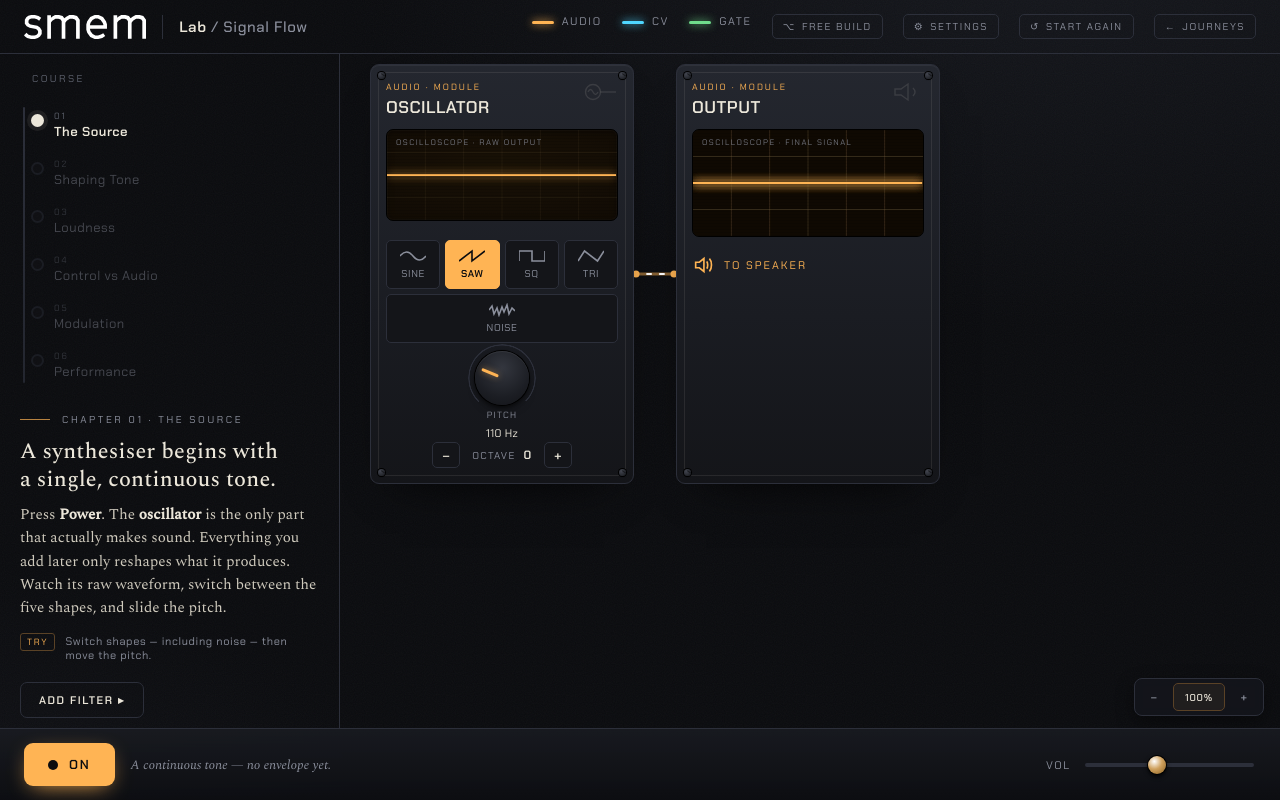
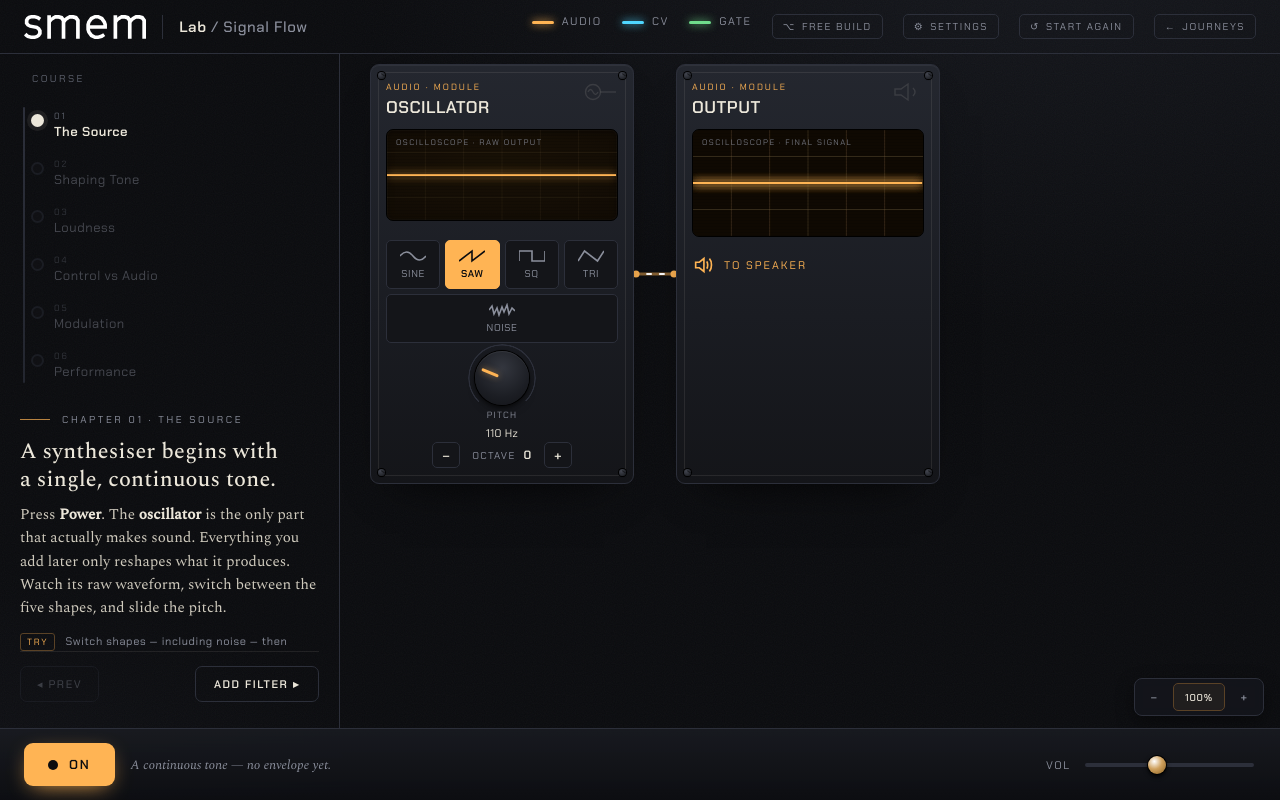
Before and after one commit to smemmusic/smemlab, a React (Vite) app: page / in a window 1280 px wide. Both pictures are taken after a click on the button 500 px from the left and 528 px from the top of the page. Built offline with nearby package versions, Linux system fonts and the light colour scheme.

Commit message:
narrator transport

```diff
--- a/src/components/Narrator.jsx
+++ b/src/components/Narrator.jsx
@@ -15,6 +15,7 @@ export function Narrator() {
   const freeMode     = useSynthStore((s) => s.ui.freeMode);
   const addCanonical = useSynthStore((s) => s.addCanonicalModule);
   const nextChapter  = useSynthStore((s) => s.nextChapter);
+  const goChapter    = useSynthStore((s) => s.goChapter);
   const focusedType  = useSynthStore((s) => s.ui.focusedModuleSlot);
   const clearFocus   = useSynthStore((s) => s.clearFocus);
   const setMobileView = useSynthStore((s) => s.setMobileView);
@@ -66,8 +67,13 @@ export function Narrator() {
     ? `Add ${upcomingManifest.meta.title} ▸`
     : NARRATOR_UI.next;
 
+  function handlePrev() {
+    if (safeIdx > 0) goChapter(safeIdx - 1);
+  }
+
   return (
     <div className={"narrator " + c.kind}>
+      <div className="narrator-body">
         <div className={"eyebrow " + c.kind}>
           <span className="rule" />
           {NARRATOR_UI.chapterPrefix} {c.ix} · {c.nm}
@@ -75,7 +81,16 @@ export function Narrator() {
         <h2>{c.title}</h2>
         <p dangerouslySetInnerHTML={{ __html: c.prose }} />
         <div className="try">{c.tryit}</div>
+      </div>
       <div className="nav-row">
+        <button
+          className="prevbtn"
+          onClick={handlePrev}
+          disabled={safeIdx === 0}
+          title="Previous chapter"
+        >
+          ◂ Prev
+        </button>
         {!atEnd
           ? <button className="nextbtn" onClick={handleNext}>{label}</button>
           : <span className="await">{NARRATOR_UI.done}</span>}
--- a/src/styles/global.css
+++ b/src/styles/global.css
@@ -71,13 +71,17 @@ header {
   flex-wrap: wrap;
 }
 
-/* ---------------- sidebar (narrative) ---------------- */
+/* ---------------- sidebar (narrative) ----------------
+   Flex column so the narrator can claim all remaining vertical space and
+   pin its prev/next bar to the bottom. ChapterRail keeps its natural height;
+   only the narrator's body scrolls when the prose is long. */
 .sidebar {
   grid-area: sidebar;
   border-right: 1px solid var(--line);
   padding: 18px 18px 22px;
-  overflow-y: auto;
+  overflow: hidden;
   display: flex; flex-direction: column; gap: 22px;
+  min-height: 0;
 }
 
 /* ---------------- main area (synth stage) ---------------- */
@@ -131,7 +135,20 @@ header {
 .chap.control.done .tap { background: var(--control); border-color: var(--control); box-shadow: 0 0 8px var(--control-glow); }
 
 /* ---------------- narrator: museum placard ---------------- */
-.narrator { position: relative; padding: 2px 2px 22px; margin-bottom: 6px; }
+.narrator {
+  position: relative;
+  padding: 2px 2px 0;
+  margin-bottom: 0;
+  flex: 1;
+  min-height: 0;
+  display: flex; flex-direction: column;
+}
+.narrator-body {
+  flex: 1;
+  min-height: 0;
+  overflow-y: auto;
+  padding-bottom: 14px;
+}
 .narrator .eyebrow {
   display: flex; align-items: center; gap: 12px; font-size: 10px; letter-spacing: .26em;
   text-transform: uppercase; color: var(--muted); margin-bottom: 12px;
@@ -156,11 +173,29 @@ header {
   border: 1px solid var(--audio-dim); padding: 2px 6px; border-radius: 3px;
 }
 .narrator.control .try::before { color: var(--control); border-color: var(--control-dim); }
-.narrator .nav-row { margin-top: 20px; min-height: 30px; display: flex; align-items: center; }
-.narrator .await { font-family: "Spectral", serif; font-style: italic; font-size: 13px; color: var(--muted); }
+.narrator .nav-row {
+  flex: 0 0 auto;
+  margin-top: 0;
+  padding: 14px 0 4px;
+  border-top: 1px solid var(--silk-soft);
+  min-height: 30px;
+  display: flex;
+  align-items: center;
+  justify-content: space-between;
+  gap: 10px;
+}
+.narrator .await { font-family: "Spectral", serif; font-style: italic; font-size: 13px; color: var(--muted); margin-left: auto; }
+.narrator .prevbtn {
+  font-family: inherit; font-size: 11px; letter-spacing: .14em; text-transform: uppercase; font-weight: 500;
+  color: var(--muted); background: transparent; border: 1px solid var(--line); padding: 10px 16px; border-radius: 7px;
+  cursor: pointer; transition: .15s;
+}
+.narrator .prevbtn:hover:not(:disabled) { color: var(--ink); border-color: var(--muted); background: rgba(255,255,255,.03); }
+.narrator .prevbtn:disabled { opacity: .35; cursor: not-allowed; }
 .narrator .nextbtn {
   font-family: inherit; font-size: 11px; letter-spacing: .14em; text-transform: uppercase; font-weight: 600;
   color: var(--ink); background: transparent; border: 1px solid var(--line); padding: 10px 18px; border-radius: 7px; cursor: pointer; transition: .15s;
+  margin-left: auto;
 }
 .narrator .nextbtn:hover { border-color: var(--muted); background: rgba(255,255,255,.03); }
 
```
Lines whose indentation alone changed are shown as unchanged.
